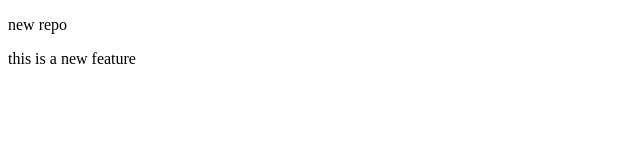
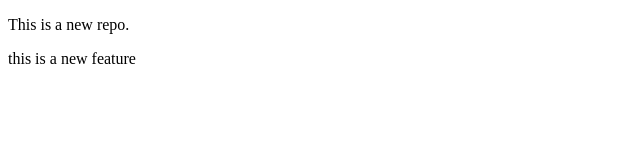
Before and after one commit to keneth8867/localrepo, a plain HTML site: page index.html in a window 1280 px wide. Shown: the full height of the page, 0-640 px from the left. Drawn offline with Linux system fonts and the light colour scheme.

Commit message:
After initial

```diff
--- a/index.html
+++ b/index.html
@@ -6,7 +6,7 @@
     <title>Document</title>
 </head>
 <body>
-    <p>new repo</p>
+    <p>This is a new repo.</p>
     <p>this is a new feature</p>
 </body>
 </html>
```
